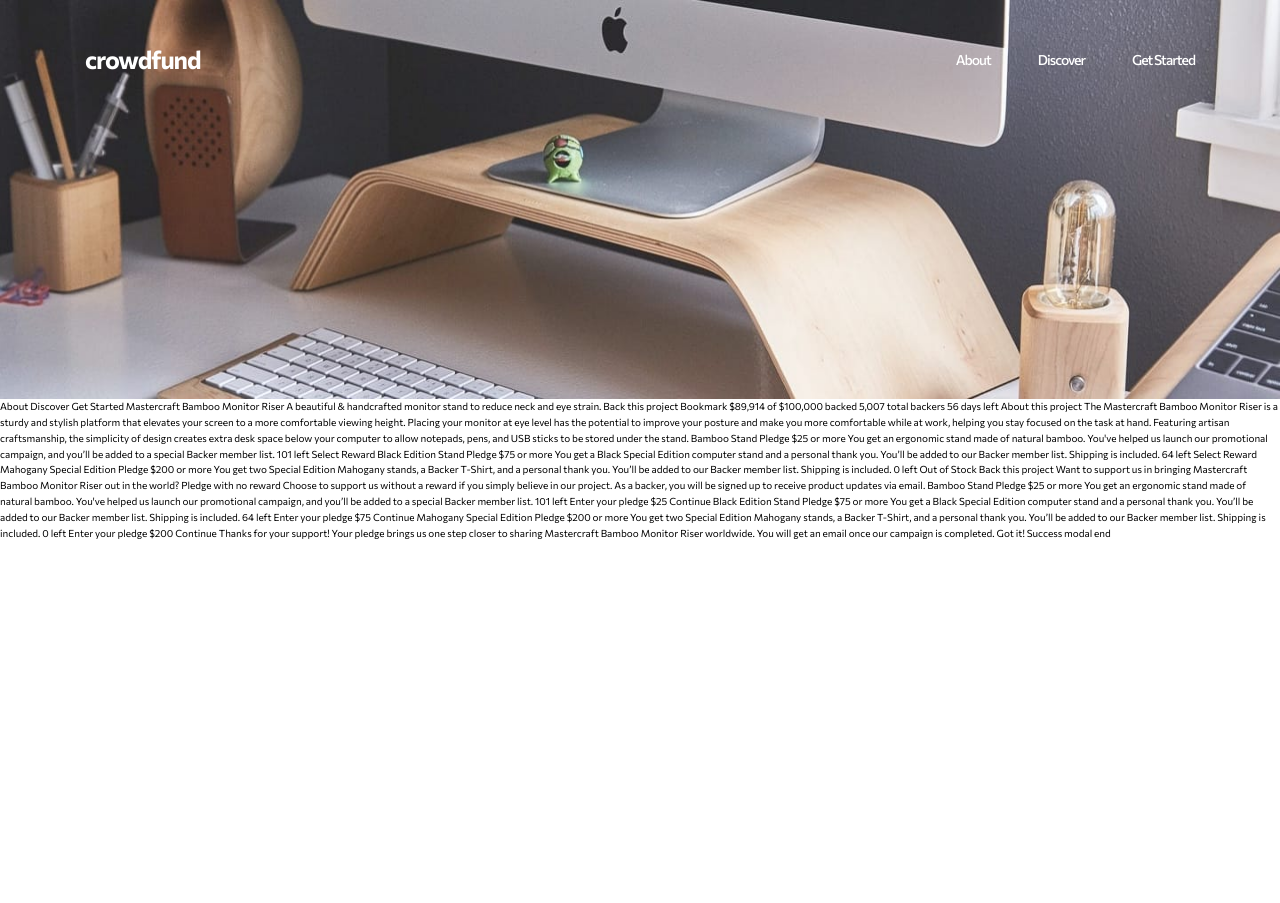
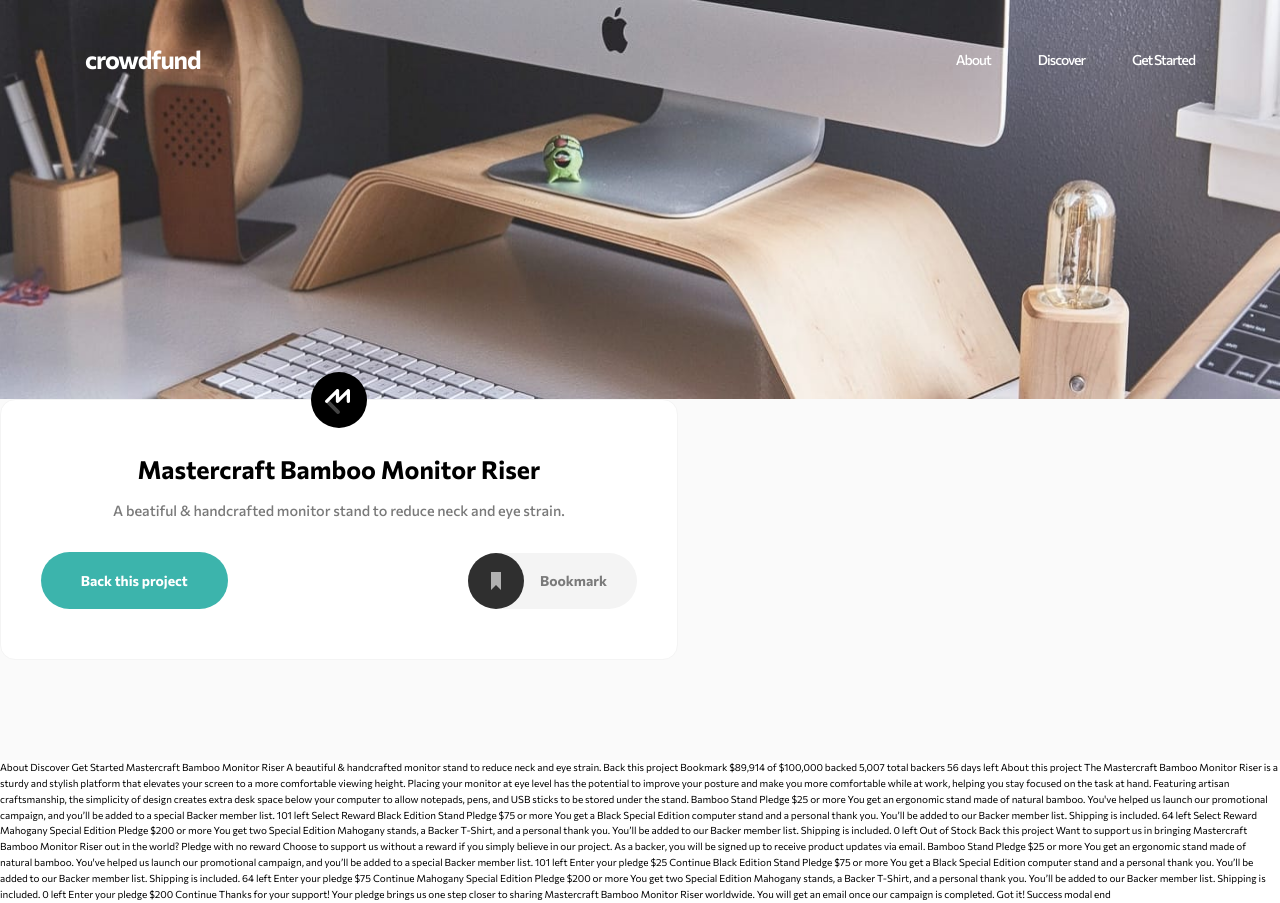
Before and after one commit to okcomputer93/crowdfunding-product-page, a React app: page / in a window 1280 px wide. Before the commit the page ends 800 px from the top, so only its background shows below. Built offline with nearby package versions, Linux system fonts and the light colour scheme.

Commit message:
add description card

```diff
--- a/src/components/App.js
+++ b/src/components/App.js
@@ -1,12 +1,14 @@
 import React from 'react';
 import Layout from './Layout';
 import Hero from './Hero';
+import Main from './Main';
 
 const App = () => {
   return (
     <>
       <Layout>
         <Hero />
+        <Main />
       </Layout>
     </>
   );
--- /dev/null
+++ b/src/components/Button.js
@@ -0,0 +1,22 @@
+import React from 'react';
+import styled from 'styled-components';
+
+const StyledButton = styled.button`
+  padding: 2rem 4rem;
+  background-color: var(--moderate-cyan);
+  color: var(--white);
+  font-size: 1.4rem;
+  font-weight: 700;
+  border-radius: 10rem;
+  transition: all 0.5s ease-in;
+
+  &:hover {
+    background-color: var(--dark-cyan);
+  }
+`;
+
+const Button = ({ children }) => {
+  return <StyledButton>{children}</StyledButton>;
+};
+
+export default Button;
--- /dev/null
+++ b/src/components/Card.js
@@ -0,0 +1,17 @@
+import React from 'react';
+import styled from 'styled-components';
+
+const StyledCard = styled.div`
+  width: 68rem;
+  background-color: var(--white);
+  border-radius: 15px;
+  padding: 5rem 4rem;
+  position: relative;
+  border: var(--medium-gray) solid 1px;
+`;
+
+const Card = ({ children }) => {
+  return <StyledCard>{children}</StyledCard>;
+};
+
+export default Card;
--- /dev/null
+++ b/src/components/Description.js
@@ -0,0 +1,86 @@
+import React from 'react';
+import styled from 'styled-components';
+import Button from './Button';
+import Card from './Card';
+import bookmarkIcon from './../assets/images/icon-bookmark.svg';
+import logoMastercraft from './../assets/images/logo-mastercraft.svg';
+
+const StyledContent = styled.div`
+  width: 100%;
+  display: flex;
+  flex-direction: column;
+  justify-content: center;
+  align-items: center;
+
+  .card__logo {
+    position: absolute;
+    top: 0;
+    display: block;
+    transform: translateY(-50%);
+  }
+
+  .card__title {
+    font-size: 2.5rem;
+    font-weight: 700;
+    color: var(--black);
+  }
+
+  .card__description {
+    margin-top: 1rem;
+    font-size: 1.45rem;
+    font-weight: 500;
+    color: var(--dark-gray);
+  }
+
+  .card__cta {
+    width: 100%;
+    margin-top: 3rem;
+    display: flex;
+    justify-content: space-between;
+    align-items: center;
+  }
+`;
+
+const StyledBookmark = styled.button`
+  width: 17rem;
+  padding-right: 3rem;
+  background-color: var(--medium-gray);
+  color: var(--dark-gray);
+  font-size: 1.4rem;
+  font-weight: 700;
+  border-radius: 10rem;
+  display: flex;
+  justify-content: space-between;
+  align-items: center;
+
+  .bookmark__icon {
+    transition: all 0.5s ease-in;
+  }
+
+  &:hover > .bookmark__icon {
+    filter: brightness(180%);
+  }
+`;
+
+const Description = () => {
+  return (
+    <Card>
+      <StyledContent>
+        <img className="card__logo" src={logoMastercraft} alt="Check icon" />
+        <h1 className="card__title">Mastercraft Bamboo Monitor Riser</h1>
+        <p className="card__description">
+          A beatiful & handcrafted monitor stand to reduce neck and eye strain.
+        </p>
+        <div className="card__cta">
+          <Button>Back this project</Button>
+          <StyledBookmark>
+            <img className="bookmark__icon" src={bookmarkIcon} alt="Bookmark icon" />
+            <span>Bookmark</span>
+          </StyledBookmark>
+        </div>
+      </StyledContent>
+    </Card>
+  );
+};
+
+export default Description;
--- a/src/components/Logo.js
+++ b/src/components/Logo.js
@@ -6,10 +6,20 @@ const StyledTitle = styled.h1`
   font-weight: 700;
   letter-spacing: -1px;
   color: var(--white);
+
+  .title__link {
+    color: var(--white);
+  }
 `;
 
 const Logo = () => {
-  return <StyledTitle>crowdfund</StyledTitle>;
+  return (
+    <StyledTitle>
+      <a className="title__link" href="/">
+        crowdfund
+      </a>
+    </StyledTitle>
+  );
 };
 
 export default Logo;
--- /dev/null
+++ b/src/components/Main.js
@@ -0,0 +1,18 @@
+import React from 'react';
+import styled from 'styled-components';
+import Description from './Description';
+
+const StyledSection = styled.section`
+  background-color: var(--light-gray);
+  padding-bottom: 10rem;
+`;
+
+const Main = () => {
+  return (
+    <StyledSection>
+      <Description />
+    </StyledSection>
+  );
+};
+
+export default Main;
--- a/src/components/Navigation.js
+++ b/src/components/Navigation.js
@@ -11,7 +11,7 @@ const StyledNavigation = styled.nav`
   align-items: center;
   width: 100%;
 
-  .links {
+  .navigation__links {
     font-size: 1.6rem;
     flex-basis: 24rem;
     display: flex;
@@ -23,8 +23,7 @@ const StyledNavigation = styled.nav`
 const StyledLink = styled.a`
   font-size: 1.4rem;
   font-weight: 500;
-  text-decoration: none;
-  cursor: pointer;
+
   flex-shrink: 0;
   display: block;
   letter-spacing: -1px;
@@ -35,7 +34,7 @@ const Navigation = () => {
   return (
     <StyledNavigation>
       <Logo />
-      <div className="links">
+      <div className="navigation__links">
         <StyledLink>About</StyledLink>
         <StyledLink>Discover</StyledLink>
         <StyledLink>Get Started</StyledLink>
--- a/src/styles/GlobalStyle.js
+++ b/src/styles/GlobalStyle.js
@@ -25,6 +25,17 @@ const GlobalStyle = createGlobalStyle`
 		line-height: 1.6;
 	}
 
+	button {
+		border: none;
+		font-family: inherit;
+		cursor: pointer;
+	}
+
+	a {
+		text-decoration: none;
+		cursor: pointer;
+	}
+
 `;
 
 export default GlobalStyle;
--- a/src/styles/variables.js
+++ b/src/styles/variables.js
@@ -6,6 +6,9 @@ const variables = css`
     --dark-cyan: hsl(176, 72%, 28%);
     --black: hsl(0, 0%, 0%);
     --dark-gray: hsl(0, 0%, 48%);
+	--medium-gray: #F4F4F4;
+    --light-gray: hsl(0, 0%, 98%);
+    --dark-brwon: #2f2f2f;
     --white: #fff;
 
     --max-width: 1150px;
```
